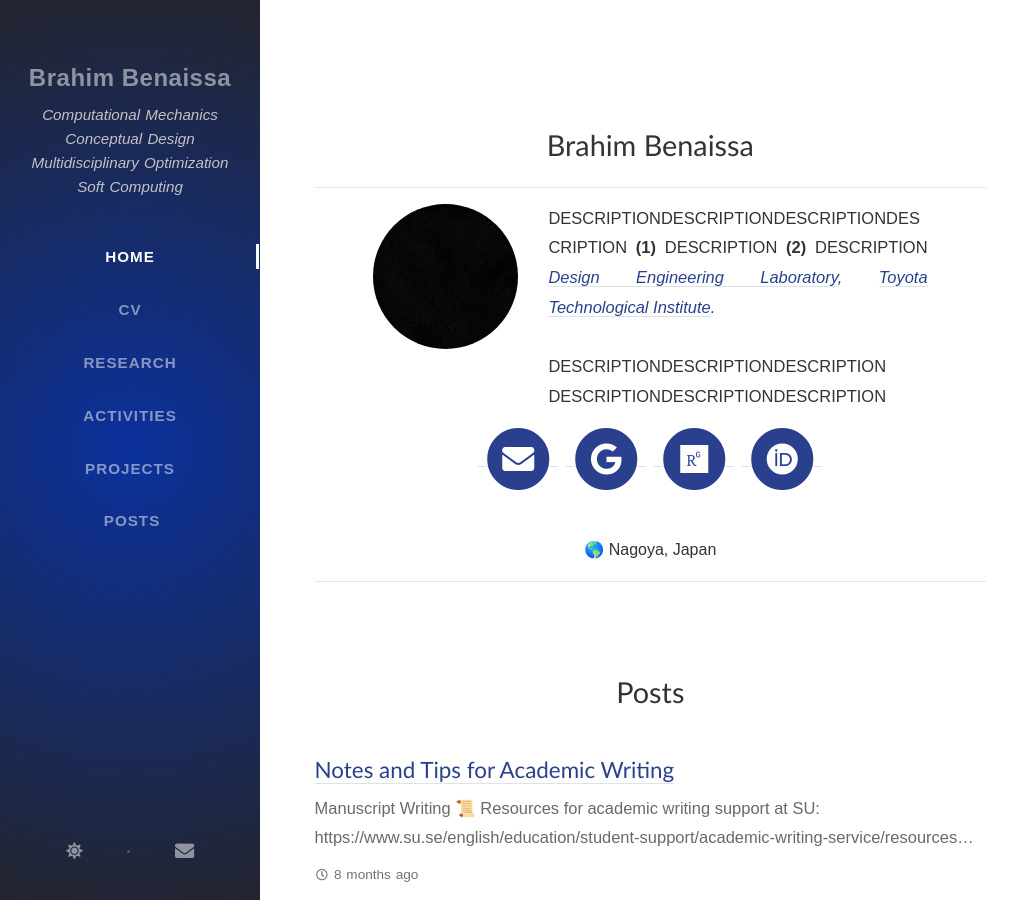
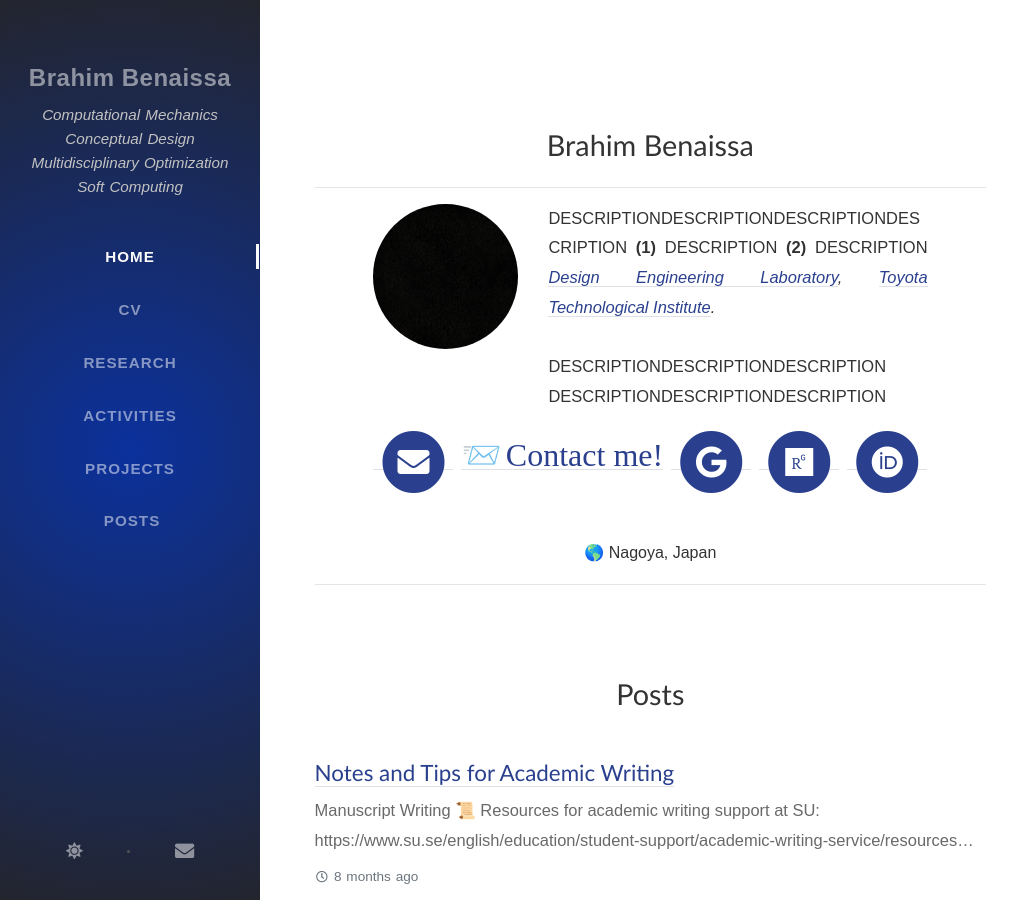
Before and after one commit to Brahim-Benaissa/Brahim-Benaissa.github.io, a Jekyll site: the page built from index.html, in a window 1280 px wide and 900 px high. Shown: the whole window, without its empty margins (0-1020 px from the left). Built offline with Jekyll 4.4.1, drawn with Linux system fonts in a browser that asks for light colours; nearby versions of some CDN libraries; some web fonts are replaced; the list of posts is cut into pages by our own code; comment, search, counter and statistics services are not loaded.

Commit message:
Update home.html

```diff
--- a/_layouts/home.html
+++ b/_layouts/home.html
@@ -39,6 +39,15 @@ layout: page
         </span>
       </a>
     </li>
+
+    <li class="list-inline-item">
+      <a target="_blank" rel="noopener noreferrer" href="mailto:benaissa@toyota-ti.ac.jp?subject=Hi">
+        <span style="font-size:2em;">📨</span>
+        <span style="font-family:Papyrus; font-size:2em;">Contact me!</span>
+      </a>
+    </li>
+
+
     <li class="list-inline-item">
       <a target="_blank" rel="noopener noreferrer" href="https://scholar.google.com/citations?user=QA9Pf4gAAAAJ&hl=en">
         <span class="fa-stack fa-2x">
```
